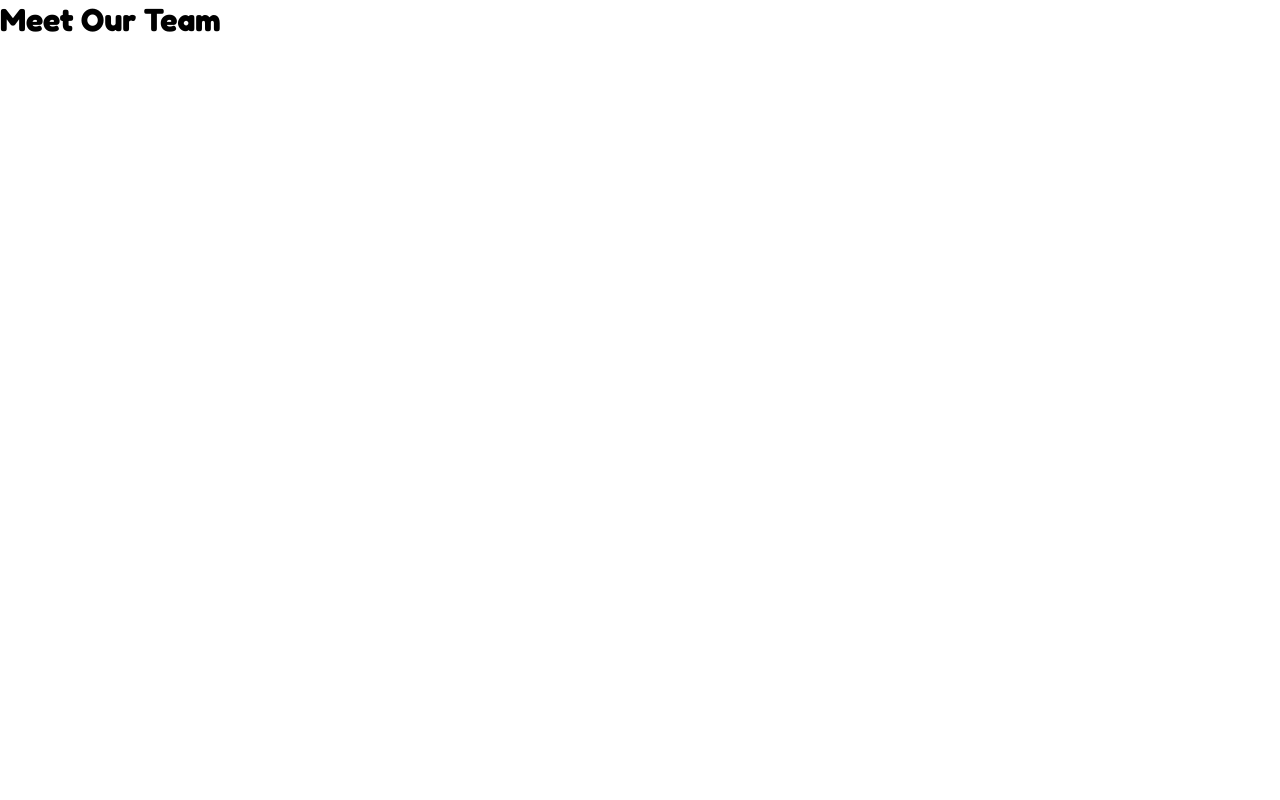
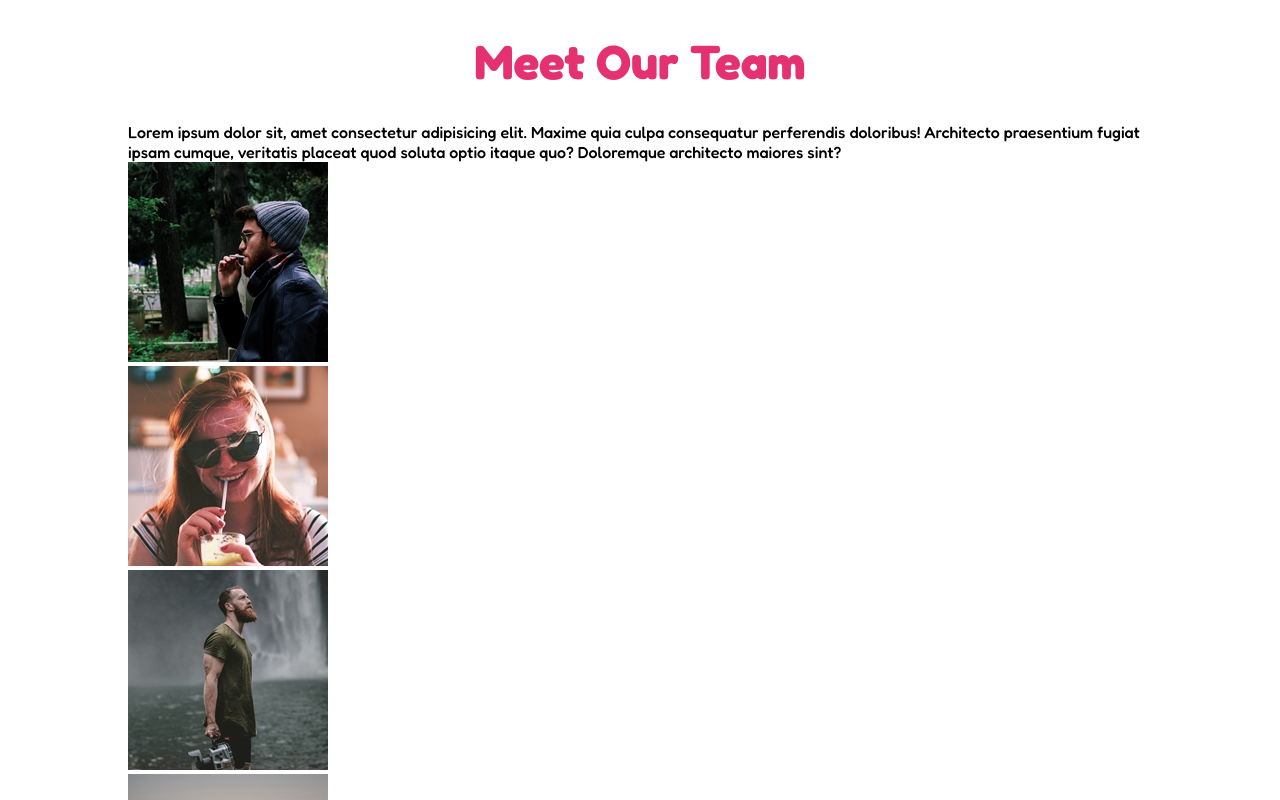
Before and after one commit to FabioVasi/html-css-float-cards, a plain HTML site: page index.html in a window 1280 px wide. Shown: the top 800 px of the page. Drawn offline with Linux system fonts and the light colour scheme.

Commit message:
add img and palette color

```diff
--- a/asset/style.css
+++ b/asset/style.css
@@ -3,8 +3,25 @@
     padding: 0;
     box-sizing: border-box;
 }
+:root{
+    --title-color: #e53170;
+    --img_bg-color: #0f0e17;
+    --email-color: #40adc7;
+}
+h1{
+    text-align: center;
+    font-size: 3rem;
+    margin-top: 2rem;
+    margin-bottom: 2rem;
+    color: #e53170;
+}
 body{
     font-family: 'Fredoka', sans-serif;
+}
+.container{
+    max-width: 1170px;
+    margin:auto;
+    width: 80%;
 }
 .clearfix::after{
 	content: "";
--- a/index.html
+++ b/index.html
@@ -13,11 +13,44 @@
       <header>
         <h1>Meet Our Team</h1>
       </header>
-      <main>
+      <main class="container">
+        Lorem ipsum dolor sit, amet consectetur adipisicing elit. Maxime quia culpa consequatur perferendis doloribus! Architecto praesentium fugiat ipsam cumque, veritatis placeat quod soluta optio itaque quo? Doloremque architecto maiores sint?
+        <div class="row text-center clearfix">
+
+          <div>
+
+            <img src="./asset/img/male1.png" alt="">
+          </div>
+          <div>
+
+            <img src="./asset/img/female1.png" alt="">
+          </div>
+          <div>
+
+            <img src="./asset/img/male2.png" alt="">
+          </div>
+          <div>
+
+            <img src="./asset/img/female2.png" alt="">
+          </div>
+
+          <div>
+
+            <img src="./asset/img/male3.png" alt="">
+          </div>
+
+          <div>
+
+            <img src="./asset/img/female3.png" alt="">
+          </div>
+
+        </div>
 
       </main>
+
       <footer>
 
       </footer>
+
     </body>
   </html>
```
